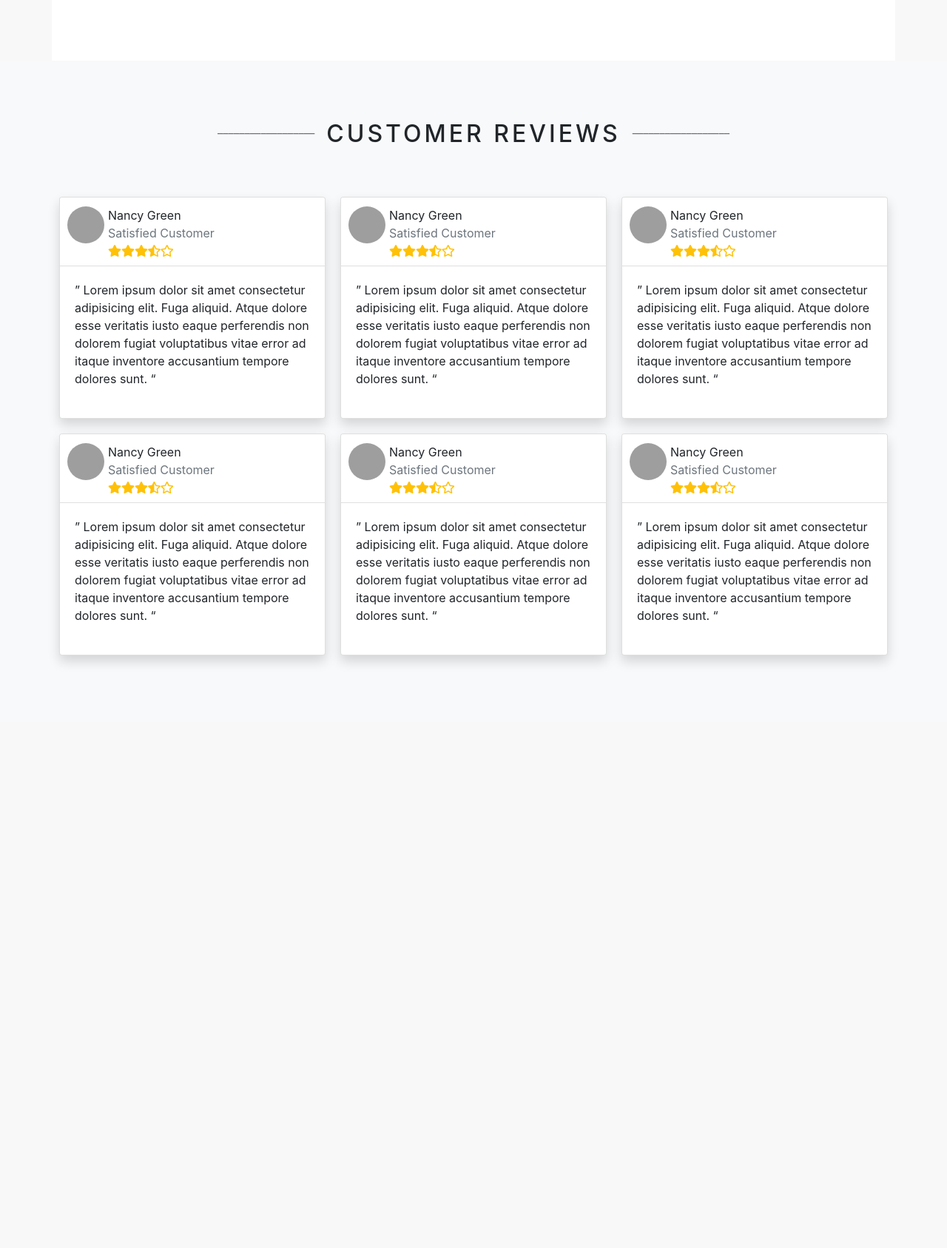
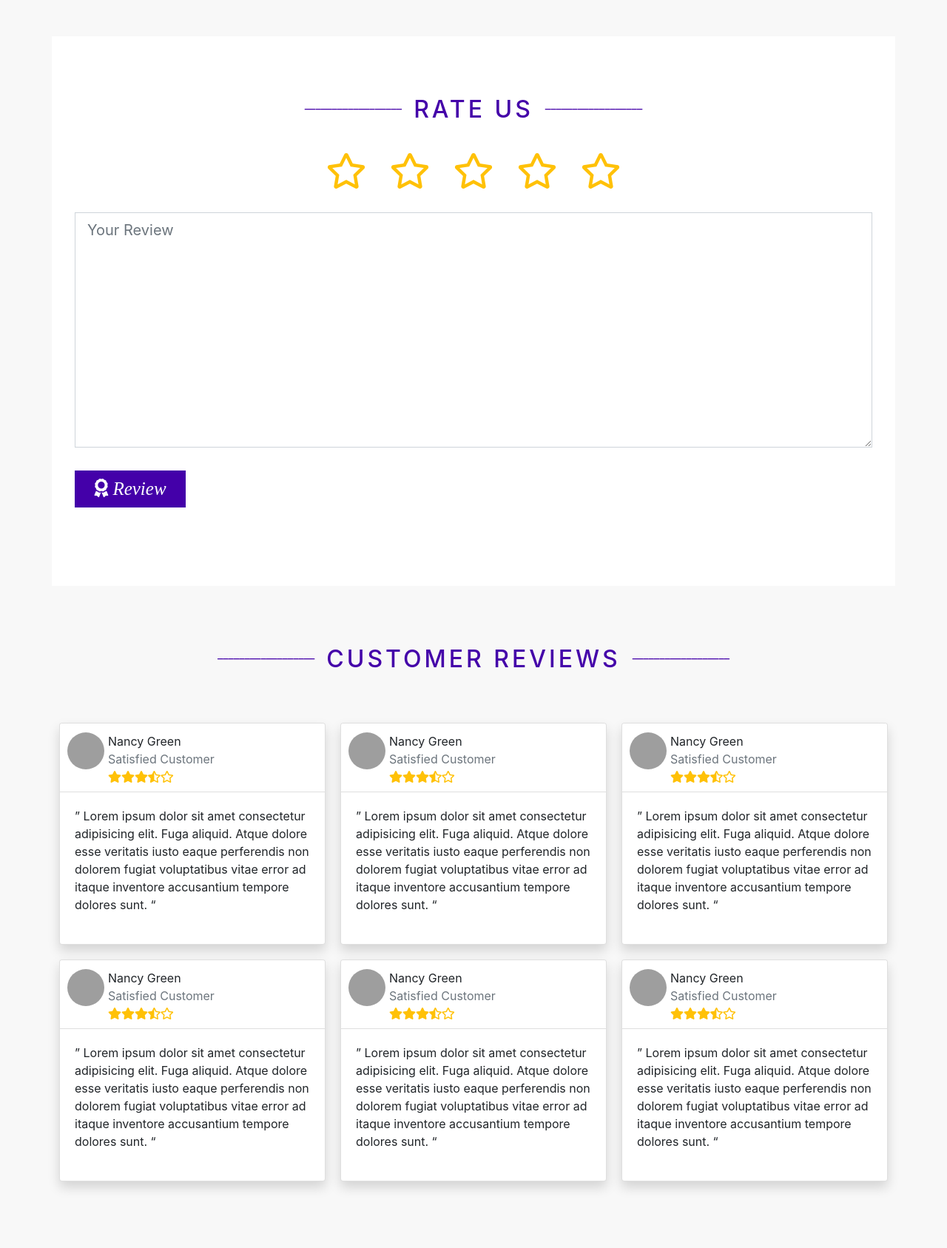
Before and after one commit to Kulesha95/WAD-Mini-Project-Group-3, a PHP site: page /contact.php in a window 1280 px wide. Shown: the part 1413-3100 px from the top of the page at 74% size. Before the commit the page ends 2310 px from the top, so only its background shows below. Run offline with PHP 8.4, Linux system fonts and the light colour scheme; some libraries are stand-ins or nearby versions; grey boxes are pictures that could not be loaded.

Commit message:
Rating Part is added

```diff
--- a/contact.php
+++ b/contact.php
@@ -6,35 +6,35 @@ include_once "navigation.php";
 <div class="container bg-white">
     <section class="contact-details section-gap">
         <div class="row justify-content-center">
-            <span class="justify-content-between text-secondary mr-3 d-none d-md-block">__________________</span>
-            <h2 class="heading">contact us</h2>
-            <span class="justify-content-between text-secondary ml-3 d-none d-md-block">__________________</span>
+            <span class="justify-content-between text-color-purple mr-3 d-none d-md-block">__________________</span>
+            <h2 class="heading text-color-purple">contact us</h2>
+            <span class="justify-content-between text-color-purple ml-3 d-none d-md-block">__________________</span>
         </div>
         <div class="row mt-5">
             <div class="col-12 col-md-6 mb-3">
                 <div class="row contact-detail-item">
-                    <div class="col-2"><i class="fas fa-phone-alt fa-2x"></i></div>
+                    <div class="col-2 text-color-purple"><i class="fas fa-phone-alt fa-2x"></i></div>
                     <div class="col-10"><a class="no-deco text-dark" href="tel:+94312228000">+94312228000</a></div>
                 </div>
                 <div class="row contact-detail-item">
-                    <div class="col-2"><i class="fas fa-map-marker-alt fa-2x"></i></div>
+                    <div class="col-2 text-color-purple"><i class="fas fa-map-marker-alt fa-2x"></i></div>
                     <div class="col-10">
                         <h5 class="mb-2">Avenra Garden Hotel</h5>
                         <span>No 22, Negombo - Giriulla Rd, Negombo</span>
                     </div>
                 </div>
                 <div class="row contact-detail-item">
-                    <div class="col-2"><i class="fas fa-globe-asia fa-2x"></i></div>
+                    <div class="col-2 text-color-purple"><i class="fas fa-globe-asia fa-2x"></i></div>
                     <div class="col-10"><a class="no-deco text-dark"
                             href="http://www.avenragardenhotel.com">http://www.avenragardenhotel.com</a></div>
                 </div>
                 <div class="row contact-detail-item">
-                    <div class="col-2"><i class="fas fa-envelope fa-2x"></i></div>
+                    <div class="col-2 text-color-purple"><i class="fas fa-envelope fa-2x"></i></div>
                     <div class="col-10"><a class="no-deco text-dark"
                             href="mailto:info@avenragardenhotel.com">info@avenragardenhotel.com</a></div>
                 </div>
                 <div class="row contact-detail-item">
-                    <div class="col-2"><i class="fas fa-award fa-2x"></i></div>
+                    <div class="col-2 text-color-purple"><i class="fas fa-award fa-2x"></i></div>
                     <div class="col-10 text-warning">
                         <h5 class="mb-2 text-dark">Ratings</h5>
                         <i class="fas fa-star"></i>
@@ -54,22 +54,23 @@ include_once "navigation.php";
             </div>
         </div>
     </section>
-    <hr>
+</div>
+<div class="container">
     <section class="map section-gap">
         <div class="row justify-content-center">
-            <span class="justify-content-between text-secondary mr-3 d-none d-md-block">__________________</span>
-            <h2 class="heading">Write Us</h2>
-            <span class="justify-content-between text-secondary ml-3 d-none d-md-block">__________________</span>
+            <span class="justify-content-between text-color-purple mr-3 d-none d-md-block">__________________</span>
+            <h2 class="heading text-color-purple">Write Us</h2>
+            <span class="justify-content-between text-color-purple ml-3 d-none d-md-block">__________________</span>
         </div>
         <div class="row mt-5">
-            <div class="col-md-6">
+            <div class="col-md-6 mb-md-0  mb-3">
                 <div class="contact-image"></div>
             </div>
             <div class="col-md-6">
                 <form action="">
                     <div class="row mx-3 mt-0 mb-3">
                         <input type="text" name="name" id="name" class="form-control form-control-lg"
-                            placeholder="Your Name">
+                            placeholder="Your Name" required>
                     </div>
                     <div class="row m-3">
                         <input type="text" name="email" id="email" class="form-control form-control-lg"
@@ -84,7 +85,7 @@ include_once "navigation.php";
                             placeholder="Your Message" rows="6"></textarea>
                     </div>
                     <div class="row m-3">
-                        <button type="submit" class="btn btn-danger form-control form-control-lg"><i
+                        <button type="submit" class="btn bg-color-pink form-control form-control-lg"><i
                                 class="fab fa-telegram-plane"></i> Send Message</button>
                     </div>
                 </form>
@@ -92,20 +93,46 @@ include_once "navigation.php";
         </div>
     </section>
 </div>
-<div class="container-fluid bg-light">
+<div class="container bg-white">
+    <section class="map section-gap">
+        <div class="row justify-content-center">
+            <span class="justify-content-between text-color-purple mr-3 d-none d-md-block">__________________</span>
+            <h2 class="heading text-color-purple">Rate Us</h2>
+            <span class="justify-content-between text-color-purple ml-3 d-none d-md-block">__________________</span>
+        </div>
+        <div class="row mt-3 text-warning justify-content-center">
+            <i class="far fa-star fa-3x m-3" onclick="rate('1')" id="star1"></i>
+            <i class="far fa-star fa-3x m-3" onclick="rate('2')" id="star2"></i>
+            <i class="far fa-star fa-3x m-3" onclick="rate('3')" id="star3"></i>
+            <i class="far fa-star fa-3x m-3" onclick="rate('4')" id="star4"></i>
+            <i class="far fa-star fa-3x m-3" onclick="rate('5')" id="star5"></i>
+        </div>
+        <form action="">
+            <div class="row m-3">
+                <textarea name="review" id="review" cols="30" rows="10" placeholder="Your Review"
+                    class="form-control form-control-lg"></textarea>
+            </div>
+            <div class="row m-3">
+                <button type="submit" class="btn bg-color-pink form-control form-control-lg"><i
+                        class="fas fa-award"></i> Review</button>
+            </div>
+            <input type="hidden" name="ratings" id="ratings" value="0">
+        </form>
+    </section>
+</div>
 <div class="container">
     <section class="reviews section-gap">
         <div class="row justify-content-center">
-                <span class="justify-content-between text-secondary mr-3 d-none d-md-block">__________________</span>
-                <h2 class="heading">customer reviews</h2>
-                <span class="justify-content-between text-secondary ml-3 d-none d-md-block">__________________</span>
+            <span class="justify-content-between text-color-purple mr-3 d-none d-md-block">__________________</span>
+            <h2 class="heading text-color-purple">customer reviews</h2>
+            <span class="justify-content-between text-color-purple ml-3 d-none d-md-block">__________________</span>
         </div>
         <div class="row mt-5">
             <?php
                 for ($i=0;$i<6;$i++) {
                     ?>
             <div class="col-md-4 review-card-container" id="review-card-container">
-                    <div class="card bg-white shadow review-card-before">
+                <div class="card shadow review-card-before">
                     <div class="card-header bg-white">
                         <div class="row">
                             <div class="profile-picture-container">
@@ -142,7 +169,6 @@ include_once "navigation.php";
         </div>
     </section>
 </div>
-</div>
 
 <?php
 include_once "footerHTML.php";
--- a/css/contact.css
+++ b/css/contact.css
@@ -77,3 +77,21 @@
     transform: none;
   }
 }
+
+.bg-color-pink{
+  background-color: #C81168;
+  color: white;
+}
+
+.bg-color-purple{
+  background-color: #4400A9;
+  color: white;
+}
+
+.text-color-pink{
+  color: #C81168;
+}
+
+.text-color-purple{
+  color: #4400A9;
+}
--- a/js/contact.js
+++ b/js/contact.js
@@ -11,3 +11,16 @@ $(window).scroll(function() {
         }
     }
 });
+
+
+function rate(rating){
+    for (let index = 1; index <= 5; index++) {
+        $("#star"+index).removeClass("fas");
+        $("#star"+index).addClass("far");
+    }
+    for (let index = 1; index <= rating; index++) {
+        $("#star"+index).removeClass("far");
+        $("#star"+index).addClass("fas");
+    }
+    $("#ratings").val(rating);
+}
```
Lines whose indentation alone changed are shown as unchanged.
